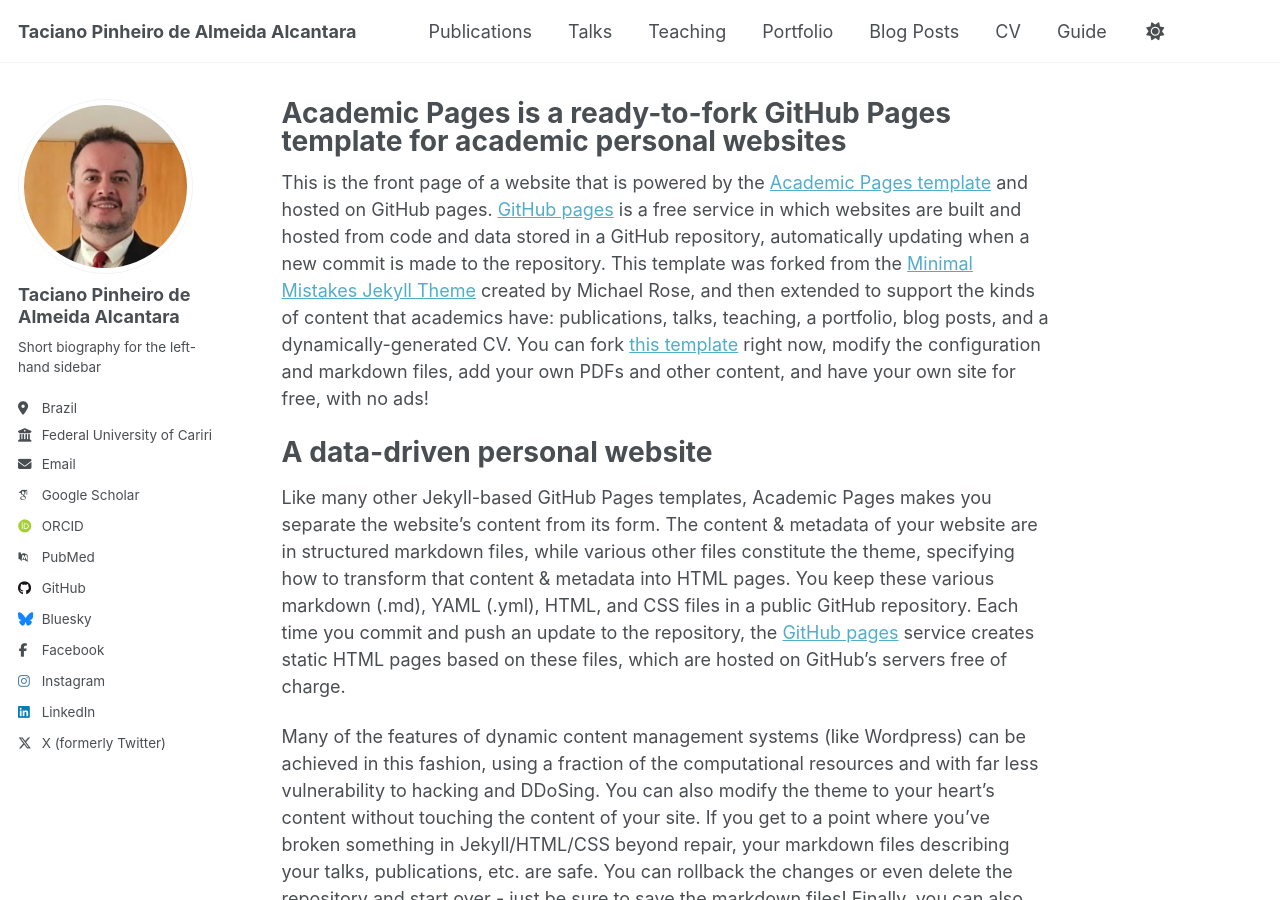
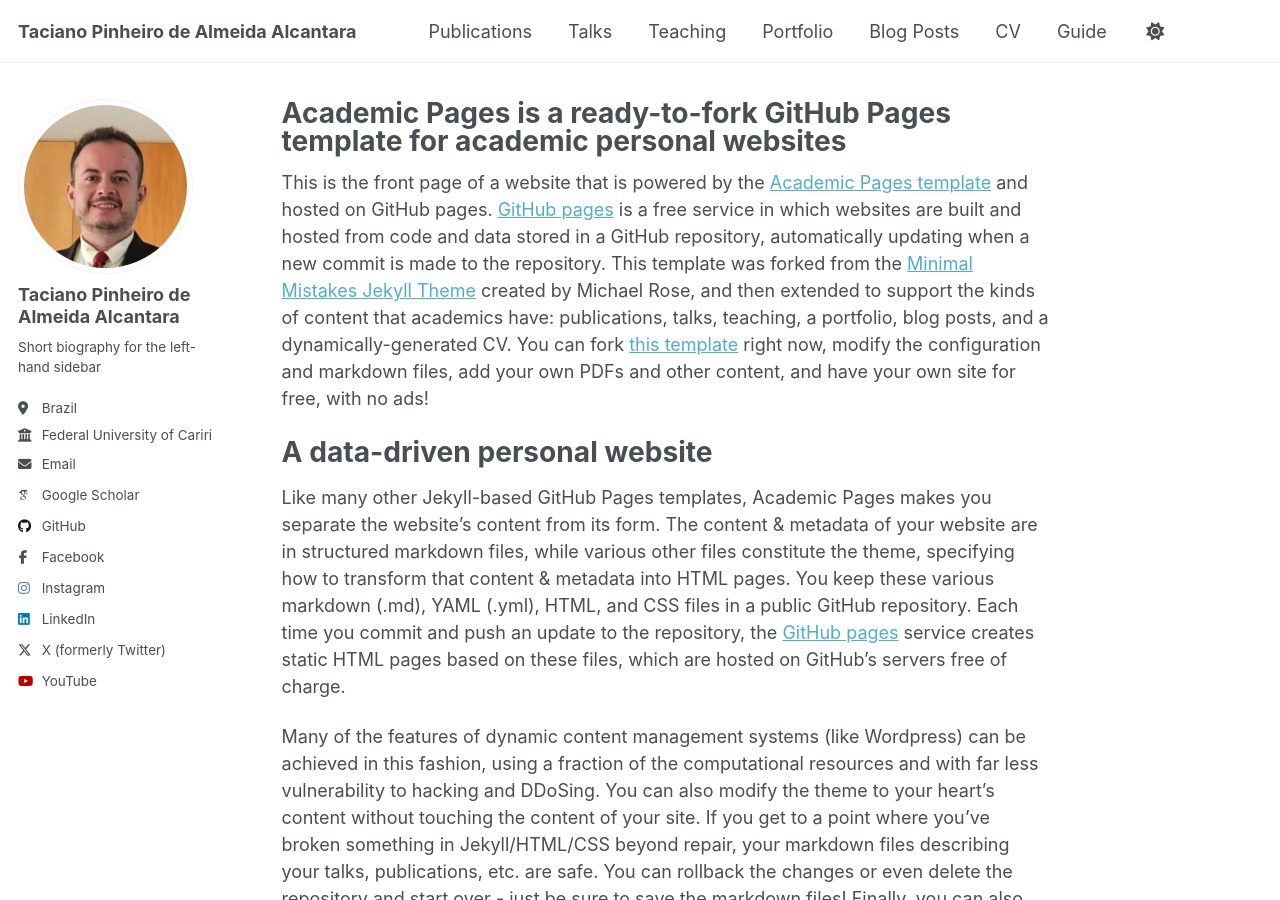
Before and after one commit to tacianopinheiro/tacianopinheiro.github.io, a Jekyll site: the page built from _pages/about.md, in a window 1280 px wide and 900 px high. Built offline with Jekyll 4.4.1, drawn with Linux system fonts in a browser that asks for light colours; some web fonts are replaced.

Commit message:
Update _config.yml

```diff
--- a/_config.yml
+++ b/_config.yml
@@ -36,9 +36,9 @@ author:
   arxiv            : # URL - Update with the correct link to your profile
   googlescholar    : "https://scholar.google.com.br/citations?user=gStQzZQAAAAJ&hl"
   impactstory      : # URL
-  orcid            : "http://orcid.org/yourorcidurl"
+  orcid            : #"http://orcid.org/yourorcidurl"
   semantic         : # URL
-  pubmed           : "https://www.ncbi.nlm.nih.gov/pubmed/?term=john+snow"
+  pubmed           : #"https://www.ncbi.nlm.nih.gov/pubmed/?term=john+snow"
   researchgate     : # URL
   scopus           : # URL
 
@@ -51,7 +51,7 @@ author:
   stackoverflow    : # User number or user number and name (i.e., use "1" or "1/jeff-atwood")
 
   # Social media
-  bluesky          : "bsky.app" # Replace this with you Bluesky username
+  bluesky          : #"bsky.app" # Replace this with you Bluesky username
   facebook         : "pinheiro.taciano"
   flickr           : # Username
   foursquare       : # Username
@@ -73,7 +73,7 @@ author:
   weibo            : # Username
   wikipedia        : # Username
   xing             : # Username
-  youtube          : # Username
+  youtube          : "pinheirotaciano"
   zhihu            : # Username
 
 # Publication Category - The following the list of publication categories and their headings
```
